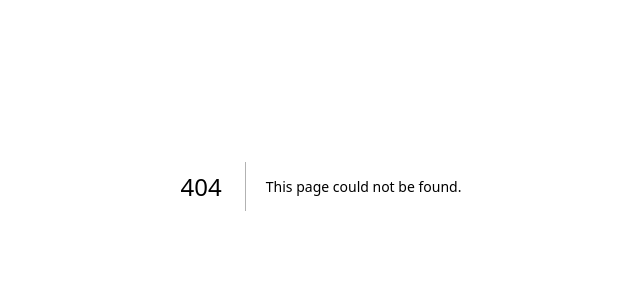
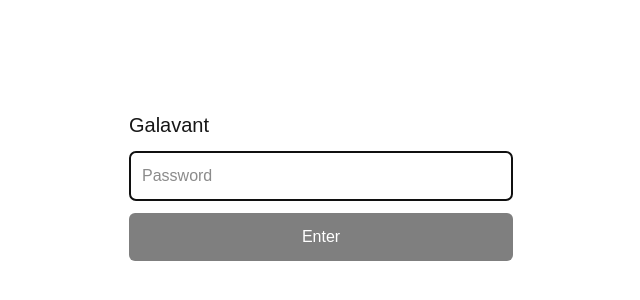
Before and after one commit to franticOreo/galavant, a Next.js app: page /login in a window 1280 px wide. Before the commit this address had no page. Shown: the part 214-514 px from the top of the page, without its empty margins (319-959 px from the left). Built offline with nearby package versions, Linux system fonts and the light colour scheme.

Commit message:
feat: login page + /api/login route with hmac cookie
TDD: 3 tests written first (RED), then route implemented (GREEN).
Awaits async signSession from lib/auth.ts (Web Crypto / Edge-compatible).
Cookie is HttpOnly, SameSite=lax; secure flag gated on NODE_ENV=production.

```diff
--- /dev/null
+++ b/app/api/login/route.ts
@@ -0,0 +1,32 @@
+import { NextResponse } from 'next/server';
+import { signSession, COOKIE_NAME, COOKIE_TTL_SECONDS } from '@/lib/auth';
+import { z } from 'zod';
+
+const Body = z.object({ password: z.string().min(1) });
+
+export async function POST(req: Request) {
+  let body: unknown;
+  try {
+    body = await req.json();
+  } catch {
+    return new NextResponse('bad json', { status: 400 });
+  }
+
+  const parsed = Body.safeParse(body);
+  if (!parsed.success) return new NextResponse('missing password', { status: 400 });
+
+  const expected = process.env.APP_PASSWORD;
+  if (!expected) return new NextResponse('server misconfigured', { status: 500 });
+  if (parsed.data.password !== expected) return new NextResponse('unauthorized', { status: 401 });
+
+  const cookie = await signSession({ ttlSeconds: COOKIE_TTL_SECONDS });
+  const res = NextResponse.json({ ok: true });
+  res.cookies.set(COOKIE_NAME, cookie, {
+    httpOnly: true,
+    secure: process.env.NODE_ENV === 'production',
+    sameSite: 'lax',
+    path: '/',
+    maxAge: COOKIE_TTL_SECONDS,
+  });
+  return res;
+}
--- /dev/null
+++ b/app/login/page.tsx
@@ -0,0 +1,47 @@
+'use client';
+import { useState } from 'react';
+import { useRouter } from 'next/navigation';
+
+export default function LoginPage() {
+  const [password, setPassword] = useState('');
+  const [err, setErr] = useState<string | null>(null);
+  const [loading, setLoading] = useState(false);
+  const router = useRouter();
+
+  async function submit(e: React.FormEvent) {
+    e.preventDefault();
+    setLoading(true);
+    setErr(null);
+    const res = await fetch('/api/login', {
+      method: 'POST',
+      headers: { 'content-type': 'application/json' },
+      body: JSON.stringify({ password }),
+    });
+    setLoading(false);
+    if (res.ok) router.push('/');
+    else setErr(res.status === 401 ? 'Wrong password.' : 'Login failed.');
+  }
+
+  return (
+    <main className="min-h-dvh flex items-center justify-center p-6">
+      <form onSubmit={submit} className="w-full max-w-sm flex flex-col gap-3">
+        <h1 className="text-xl font-medium">Galavant</h1>
+        <input
+          type="password"
+          autoFocus
+          value={password}
+          onChange={(e) => setPassword(e.target.value)}
+          placeholder="Password"
+          className="border rounded-md p-3 bg-transparent"
+        />
+        <button
+          disabled={loading || !password}
+          className="rounded-md p-3 bg-black text-white disabled:opacity-50"
+        >
+          {loading ? 'Checking…' : 'Enter'}
+        </button>
+        {err && <p className="text-sm text-red-600">{err}</p>}
+      </form>
+    </main>
+  );
+}
```
Also changed, not shown: 1 other file (tests, documents, lock files or other folders).
